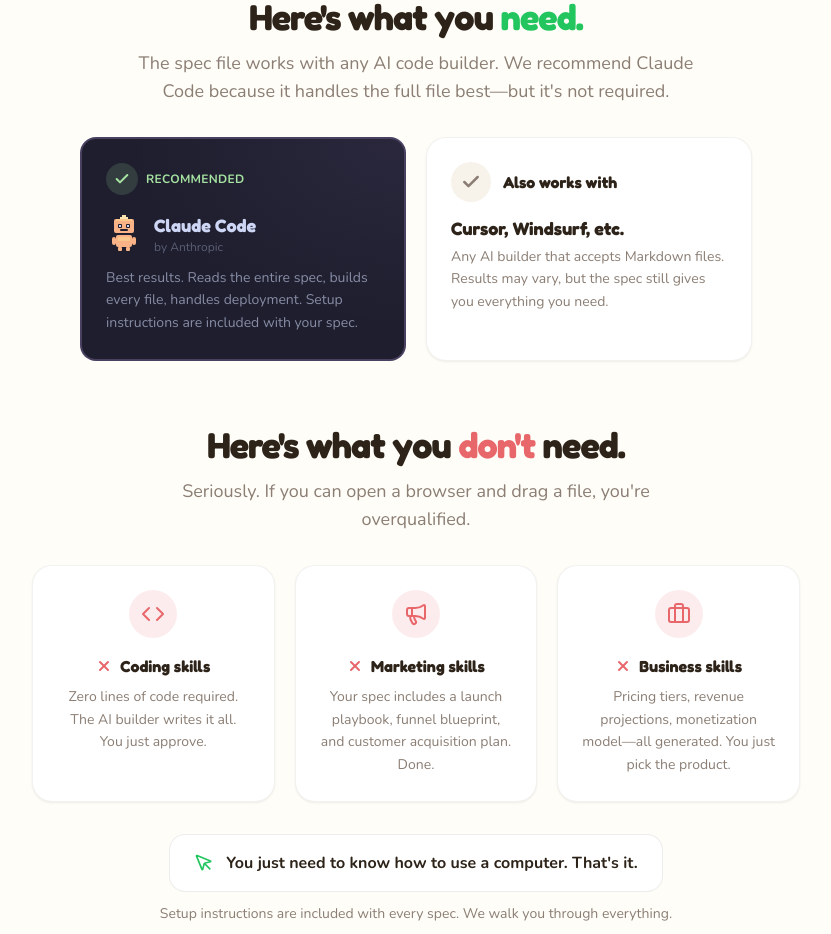
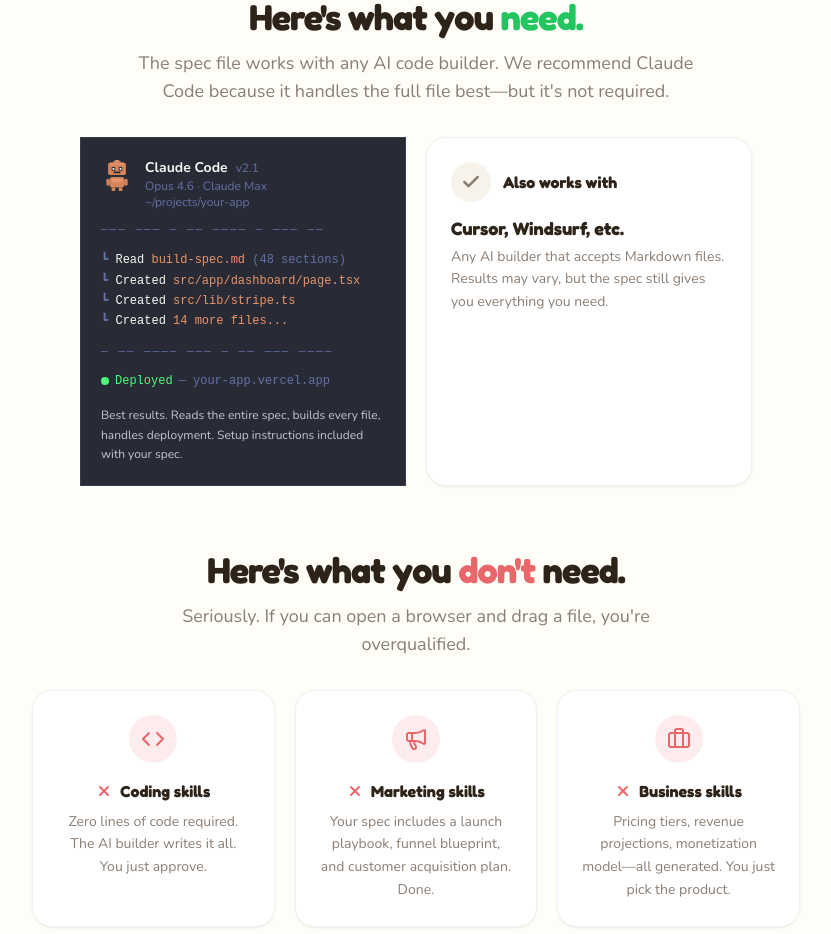
Before and after one commit to lordshua1337/cash-cow, a Next.js app: page / in a window 1280 px wide. Shown: the part 6040-6974 px from the top of the page, without its empty margins (224-1055 px from the left). Built offline with nearby package versions, Linux system fonts and the light colour scheme.

Commit message:
feat: redesign Claude Code card to match actual CLI aesthetic
Sharp corners, dark grey bg (#282a36), orange pixel robot mascot, mono
activity lines with dashed separators, bright body text, green deploy
status dot. Looks like a real Claude Code session.

```diff
--- a/src/app/page.tsx
+++ b/src/app/page.tsx
@@ -739,76 +739,89 @@
             </div>
             <div className="grid grid-cols-1 sm:grid-cols-2 gap-5 max-w-2xl mx-auto">
               <div
-                className="rounded-2xl p-6 relative overflow-hidden"
-                style={{ background: '#1e1e2e', border: '2px solid rgba(203,166,247,0.25)' }}
+                className="rounded-none p-5 overflow-hidden"
+                style={{ background: '#282a36', border: '1px solid #3a3d4a' }}
               >
-                {/* Subtle gradient glow */}
-                <div
-                  className="absolute inset-0 opacity-[0.07] pointer-events-none"
-                  style={{ background: 'radial-gradient(ellipse at top right, #cba6f7, transparent 60%)' }}
-                />
-
-                {/* Recommended pill */}
-                <div className="relative flex items-center gap-2 mb-4">
-                  <div
-                    className="w-8 h-8 rounded-lg flex items-center justify-center"
-                    style={{ background: 'rgba(166,227,161,0.15)' }}
-                  >
-                    <Check size={16} strokeWidth={3} style={{ color: '#a6e3a1' }} />
-                  </div>
-                  <span
-                    className="text-xs font-bold tracking-wide uppercase"
-                    style={{ color: '#a6e3a1' }}
-                  >
-                    Recommended
-                  </span>
-                </div>
-
-                {/* Robot mascot + title */}
-                <div className="relative flex items-center gap-3 mb-3">
+                {/* Header: mascot + Claude Code title */}
+                <div className="flex items-start gap-3 mb-3">
                   {/* Pixel robot mascot */}
-                  <svg width="36" height="36" viewBox="0 0 36 36" fill="none" xmlns="http://www.w3.org/2000/svg">
-                    {/* Antenna */}
-                    <rect x="16" y="0" width="4" height="4" fill="#f9e2af" />
-                    <rect x="14" y="2" width="2" height="2" fill="#f9e2af" />
-                    <rect x="20" y="2" width="2" height="2" fill="#f9e2af" />
-                    {/* Head */}
-                    <rect x="8" y="4" width="20" height="14" rx="2" fill="#fab387" />
-                    <rect x="10" y="4" width="16" height="2" fill="#f9c68b" />
-                    {/* Eyes */}
-                    <rect x="12" y="9" width="4" height="4" rx="1" fill="#1e1e2e" />
-                    <rect x="20" y="9" width="4" height="4" rx="1" fill="#1e1e2e" />
-                    <rect x="13" y="10" width="2" height="2" fill="#cdd6f4" />
-                    <rect x="21" y="10" width="2" height="2" fill="#cdd6f4" />
-                    {/* Mouth */}
-                    <rect x="14" y="14" width="8" height="2" rx="1" fill="#1e1e2e" />
-                    {/* Body */}
-                    <rect x="10" y="20" width="16" height="12" rx="2" fill="#fab387" />
-                    <rect x="12" y="22" width="12" height="4" rx="1" fill="#f9c68b" />
-                    {/* Arms */}
-                    <rect x="6" y="22" width="4" height="8" rx="2" fill="#fab387" />
-                    <rect x="26" y="22" width="4" height="8" rx="2" fill="#fab387" />
-                    {/* Feet */}
-                    <rect x="12" y="32" width="4" height="4" rx="1" fill="#fab387" />
-                    <rect x="20" y="32" width="4" height="4" rx="1" fill="#fab387" />
+                  <svg width="32" height="32" viewBox="0 0 36 36" fill="none" xmlns="http://www.w3.org/2000/svg" className="flex-shrink-0 mt-0.5">
+                    <rect x="16" y="0" width="4" height="3" fill="#e8956a" />
+                    <rect x="14" y="1" width="2" height="2" fill="#e8956a" />
+                    <rect x="20" y="1" width="2" height="2" fill="#e8956a" />
+                    <rect x="8" y="3" width="20" height="14" rx="2" fill="#d4845a" />
+                    <rect x="10" y="3" width="16" height="2" fill="#e8956a" />
+                    <rect x="12" y="8" width="4" height="4" rx="1" fill="#282a36" />
+                    <rect x="20" y="8" width="4" height="4" rx="1" fill="#282a36" />
+                    <rect x="13" y="9" width="2" height="2" fill="#f8f8f2" />
+                    <rect x="21" y="9" width="2" height="2" fill="#f8f8f2" />
+                    <rect x="14" y="13" width="8" height="2" rx="1" fill="#282a36" />
+                    <rect x="10" y="19" width="16" height="12" rx="2" fill="#d4845a" />
+                    <rect x="12" y="21" width="12" height="4" rx="1" fill="#e8956a" />
+                    <rect x="6" y="21" width="4" height="8" rx="2" fill="#d4845a" />
+                    <rect x="26" y="21" width="4" height="8" rx="2" fill="#d4845a" />
+                    <rect x="12" y="31" width="4" height="4" rx="1" fill="#d4845a" />
+                    <rect x="20" y="31" width="4" height="4" rx="1" fill="#d4845a" />
                   </svg>
                   <div>
-                    <p
-                      className="text-lg font-black"
-                      style={{ fontFamily: 'var(--font-fredoka), sans-serif', color: '#cdd6f4' }}
-                    >
-                      Claude Code
-                    </p>
-                    <p className="text-xs" style={{ color: 'rgba(205,214,244,0.35)' }}>
-                      by Anthropic
-                    </p>
+                    <div className="flex items-center gap-2">
+                      <span className="font-bold text-sm" style={{ color: '#f8f8f2' }}>Claude Code</span>
+                      <span className="text-xs" style={{ color: '#6272a4' }}>v2.1</span>
+                    </div>
+                    <div className="text-xs" style={{ color: '#6272a4' }}>
+                      Opus 4.6 &middot; Claude Max
+                    </div>
+                    <div className="text-xs" style={{ color: '#6272a4' }}>
+                      ~/projects/your-app
+                    </div>
                   </div>
                 </div>
 
-                {/* Description */}
-                <p className="relative text-sm leading-relaxed" style={{ color: 'rgba(205,214,244,0.6)' }}>
+                {/* Separator line */}
+                <div className="mb-3" style={{ color: '#6272a4', fontSize: '11px', fontFamily: 'monospace', letterSpacing: '2px' }}>
+                  &#x2500;&#x2500;&#x2500; &#x2500;&#x2500;&#x2500; &#x2500; &#x2500;&#x2500; &#x2500;&#x2500;&#x2500;&#x2500; &#x2500; &#x2500;&#x2500;&#x2500; &#x2500;&#x2500;
+                </div>
+
+                {/* Activity lines */}
+                <div style={{ fontFamily: 'monospace', fontSize: '12px', lineHeight: '1.7' }}>
+                  <div style={{ color: '#f8f8f2' }}>
+                    <span style={{ color: '#6272a4' }}>{'\u2517'} </span>
+                    Read <span style={{ color: '#e8956a' }}>build-spec.md</span>
+                    <span style={{ color: '#6272a4' }}> (48 sections)</span>
+                  </div>
+                  <div style={{ color: '#f8f8f2' }}>
+                    <span style={{ color: '#6272a4' }}>{'\u2517'} </span>
+                    Created <span style={{ color: '#e8956a' }}>src/app/dashboard/page.tsx</span>
+                  </div>
+                  <div style={{ color: '#f8f8f2' }}>
+                    <span style={{ color: '#6272a4' }}>{'\u2517'} </span>
+                    Created <span style={{ color: '#e8956a' }}>src/lib/stripe.ts</span>
+                  </div>
+                  <div style={{ color: '#f8f8f2' }}>
+                    <span style={{ color: '#6272a4' }}>{'\u2517'} </span>
+                    Created <span style={{ color: '#e8956a' }}>14 more files...</span>
+                  </div>
+                </div>
+
+                {/* Separator line */}
+                <div className="my-3" style={{ color: '#6272a4', fontSize: '11px', fontFamily: 'monospace', letterSpacing: '2px' }}>
+                  &#x2500; &#x2500;&#x2500; &#x2500;&#x2500;&#x2500;&#x2500; &#x2500;&#x2500;&#x2500; &#x2500; &#x2500;&#x2500; &#x2500;&#x2500;&#x2500; &#x2500;&#x2500;&#x2500;&#x2500;
+                </div>
+
+                {/* Status line */}
+                <div className="flex items-center gap-1.5" style={{ fontFamily: 'monospace', fontSize: '12px' }}>
+                  <span
+                    className="inline-block w-2 h-2 rounded-full"
+                    style={{ background: '#50fa7b' }}
+                  />
+                  <span style={{ color: '#50fa7b' }}>Deployed</span>
+                  <span style={{ color: '#6272a4' }}>&mdash; your-app.vercel.app</span>
+                </div>
+
+                {/* Bottom description */}
+                <p className="text-xs mt-4 leading-relaxed" style={{ color: '#bfc7d5' }}>
                   Best results. Reads the entire spec, builds every file, handles deployment.
-                  Setup instructions are included with your spec.
+                  Setup instructions included with your spec.
                 </p>
               </div>
               <div className="card rounded-2xl p-6">
```
